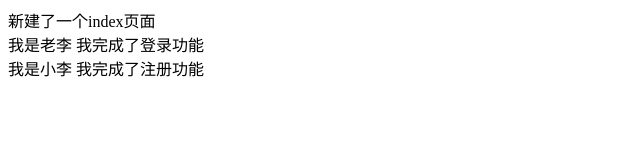
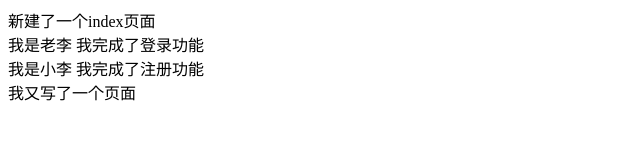
Before and after one commit to sAoKirtio/myfirst, a plain HTML site: page index.html in a window 1280 px wide. Shown: the whole page, without its empty margins (0-640 px from the left). Drawn offline with Linux system fonts and the light colour scheme.

Commit message:
新增加的页面

```diff
--- a/index.html
+++ b/index.html
@@ -10,5 +10,15 @@
     新建了一个index页面
     <div>我是老李 我完成了登录功能</div>
     <div>我是小李 我完成了注册功能</div>
+
+    <div>我又写了一个页面</div>
+    <!--
+        git remote  查看所有的仓库别名(变量) 存储着仓库地址
+
+        git remote add 变量名 仓库地址
+
+        git remote remove 变量名
+
+     -->
 </body>
 </html>
```
